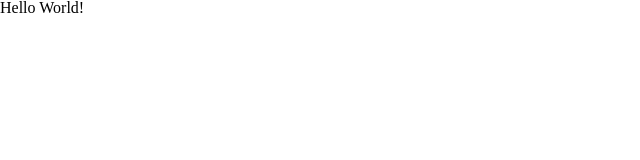
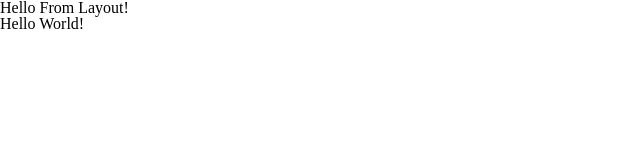
Before and after one commit to AlirezaEttehadi/alibaba-ettehadi-front, a Next.js app: page / in a window 1280 px wide. Shown: the top 160 px of the page, without its empty margins (0-640 px from the left). Built offline with nearby package versions, Linux system fonts and the light colour scheme.

Commit message:
add layout wrapper

```diff
--- /dev/null
+++ b/layout/index.js
@@ -0,0 +1,8 @@
+export default function Layout({ children }) {
+  return (
+    <>
+      <div>Hello From Layout!</div>
+      {children}
+    </>
+  );
+}
--- a/pages/_app.js
+++ b/pages/_app.js
@@ -1,7 +1,12 @@
+import Layout from "../layout";
 import "../style/reset.scss";
 
 function MyApp({ Component, pageProps }) {
-  return <Component {...pageProps} />;
+  return (
+    <Layout>
+      <Component {...pageProps} />
+    </Layout>
+  );
 }
 
 export default MyApp;
```
